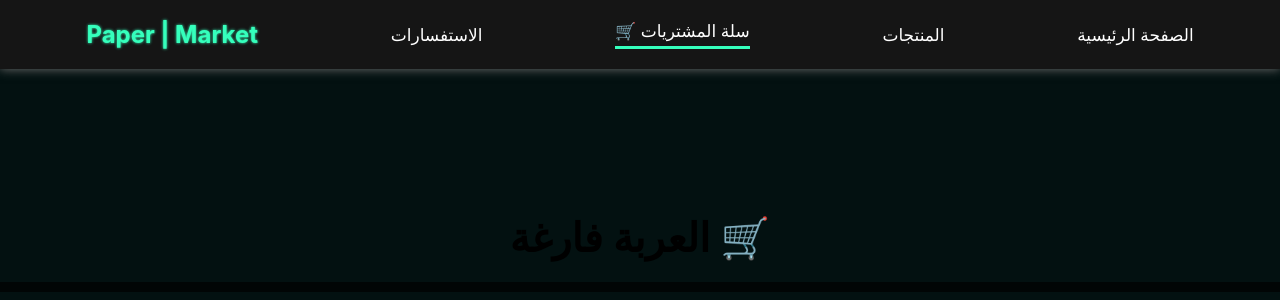
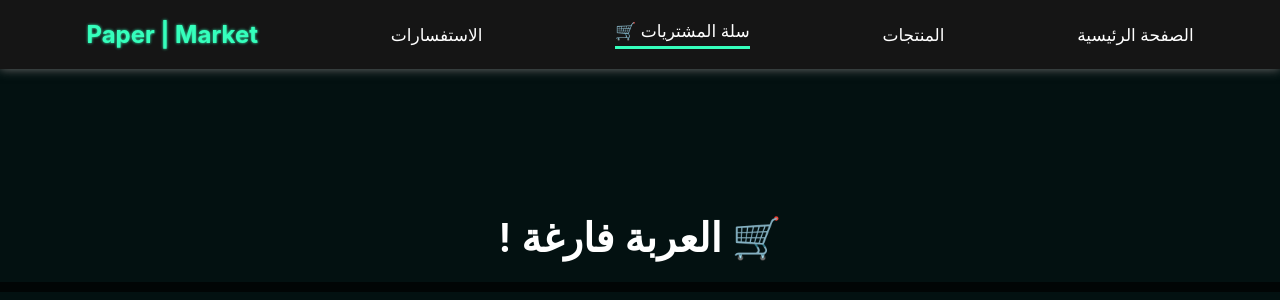
Before and after one commit to Ahmed22193/Paper-Market, a React (Create React App) app: page / in a window 1280 px wide. Both pictures are taken after a click on the item "سلة المشتريات 🛒". Shown: the top 300 px of the page. Built offline with nearby package versions, Linux system fonts and the light colour scheme.

Commit message:
seconde commit

```diff
--- a/src/ShoppingCart.js
+++ b/src/ShoppingCart.js
@@ -57,7 +57,7 @@ const ShoppingCart = () => {
                         </div>
                     ))
                 ) : (
-                    <p className='EmptyCart'>العربة فارغة 🛒</p>
+                    <p style={{color:'white'}} className='EmptyCart'>! العربة فارغة 🛒</p>
                 )}
             </div>
             <div className='GetTotalPrice'>
```
